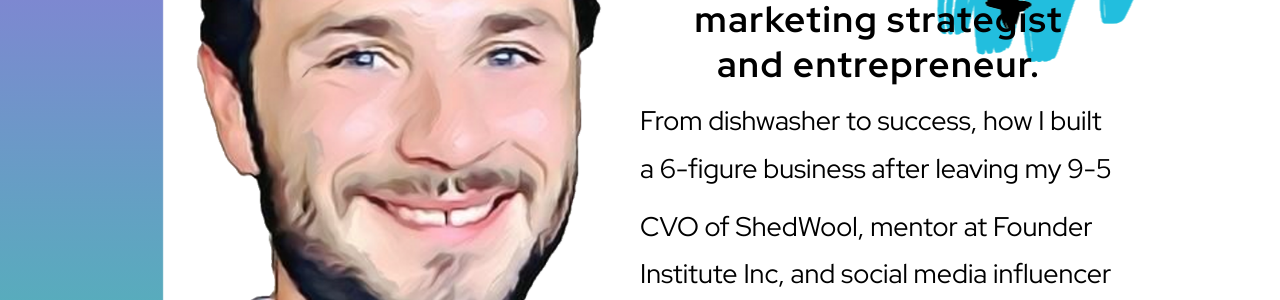
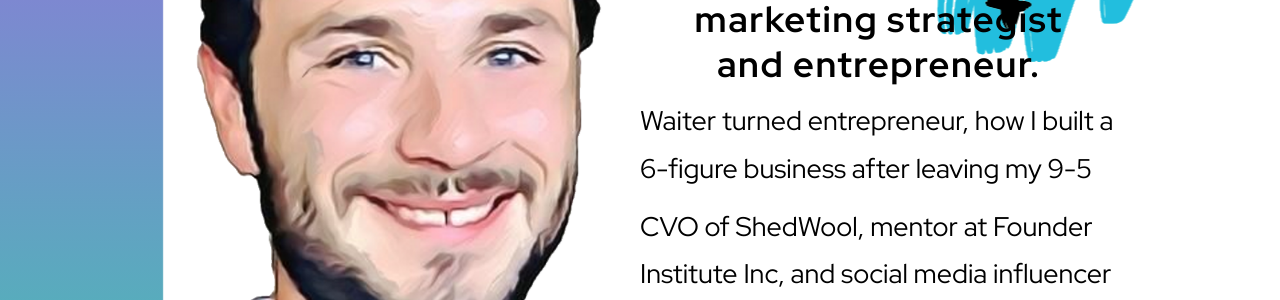
Before and after one commit to andreanthony/andreanthony.github.io, a Jekyll site: the page corypage.html, which Jekyll copies as it is, in a window 1280 px wide. Shown: the part 1104-1404 px from the top of the page. Built offline with Jekyll 4.4.1, drawn with Linux system fonts in a browser that asks for light colours.

Commit message:
Update corypage.html

```diff
--- a/corypage.html
+++ b/corypage.html
@@ -79,7 +79,7 @@
         	<h2><span>Hi</span><span><span>I'm Cory!</span></span></h2>
         	<h3>I’m an online<br> marketing strategist<br> and entrepreneur.</h3>
 		<article>
-				<p>From dishwasher to success, how I built a 6-figure business after leaving my 9-5</p>
+				<p>Waiter turned entrepreneur, how I built a 6-figure business after leaving my 9-5</p>
 <p>CVO of ShedWool, mentor at Founder Institute Inc, and social media influencer</p>
 	        </article>
         </div>
```
